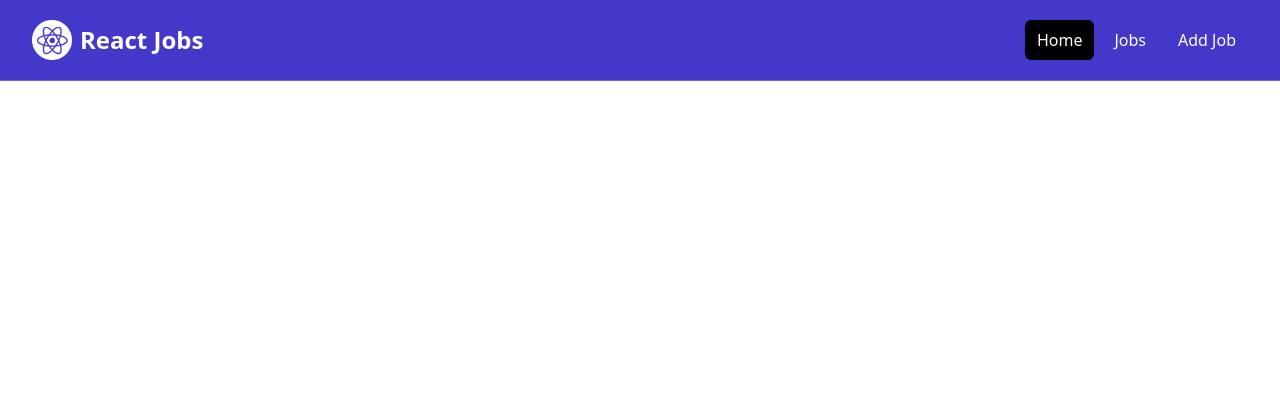
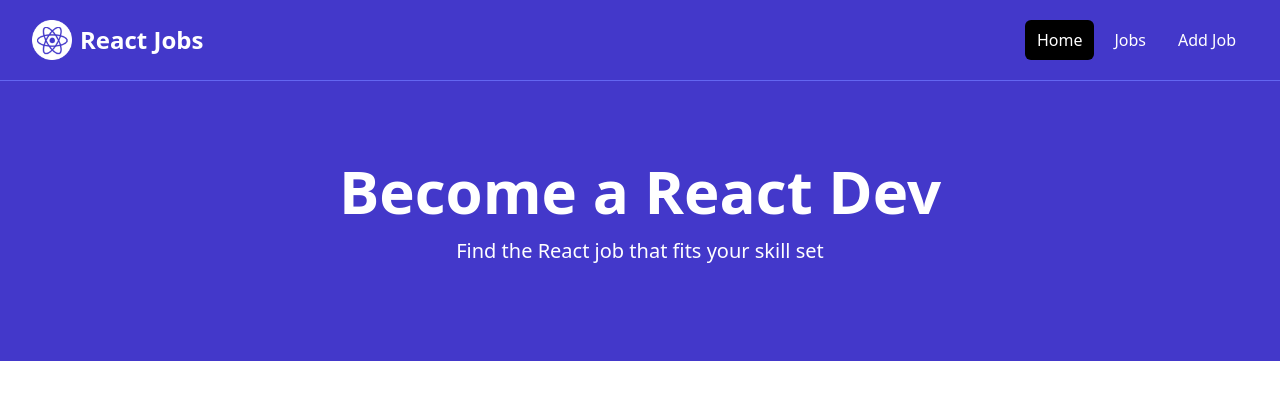
Before and after one commit to GenadiKozarev/react-tailwind-jobs-board, a React (Vite) app: page / in a window 1280 px wide. Shown: the top 400 px of the page. Built offline with nearby package versions, Linux system fonts and the light colour scheme.

Commit message:
build Hero component

```diff
--- a/src/App.jsx
+++ b/src/App.jsx
@@ -1,9 +1,11 @@
+import Hero from './components/Hero';
 import Navbar from './components/Navbar';
 
 const App = () => {
     return (
         <>
             <Navbar />
+            <Hero />
         </>
     );
 };
--- /dev/null
+++ b/src/components/Hero.jsx
@@ -0,0 +1,19 @@
+const Hero = ({
+    title = 'Become a React Dev',
+    subtitle = 'Find the React job that fits your skill set',
+}) => {
+    return (
+        <section className="bg-indigo-700 py-20 mb-4">
+            <div className="max-w-7xl mx-auto px-4 sm:px-6 lg:px-8 flex flex-col items-center">
+                <div className="text-center">
+                    <h1 className="text-4xl font-extrabold text-white sm:text-5xl md:text-6xl">
+                        {title}
+                    </h1>
+                    <p className="my-4 text-xl text-white">{subtitle}</p>
+                </div>
+            </div>
+        </section>
+    );
+};
+
+export default Hero;
```
